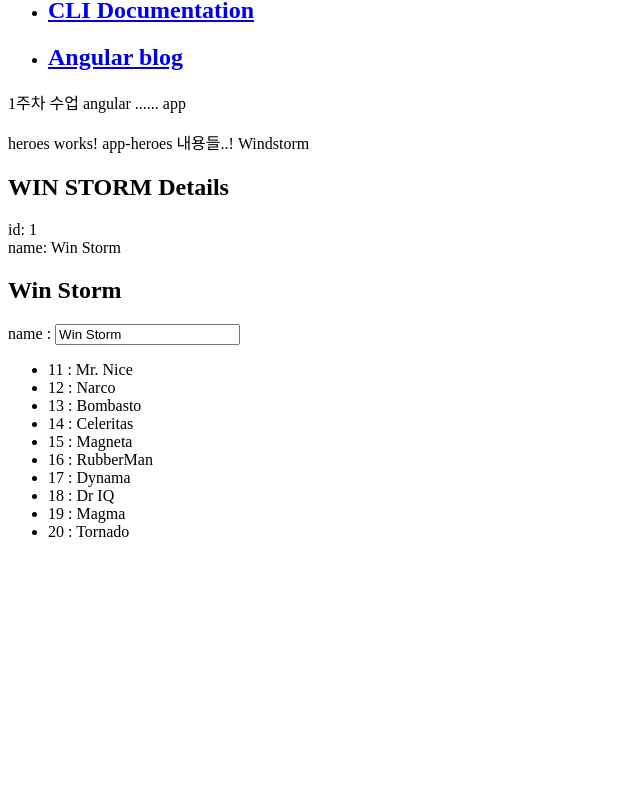
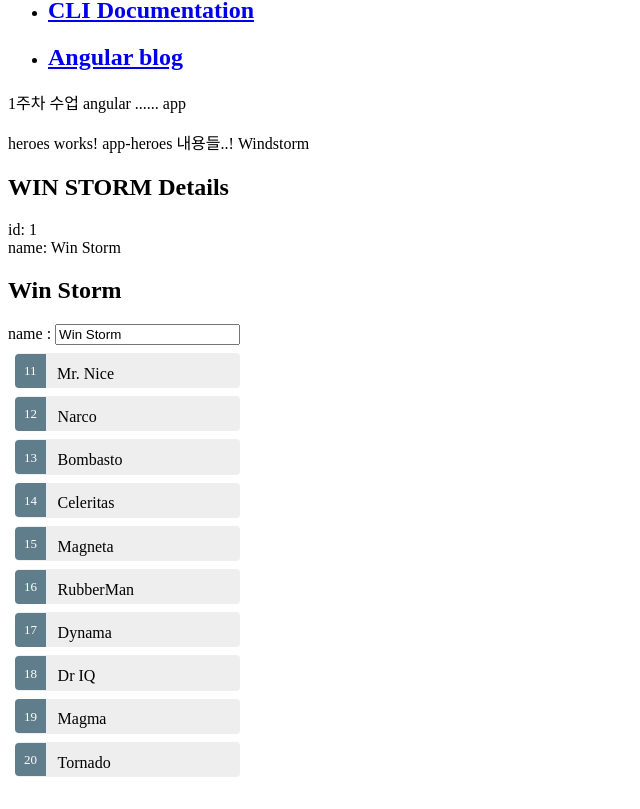
Before and after one commit to Limyeseul/toh, an Angular app: page / in a window 1280 px wide. Shown: the part 501-1310 px from the top of the page, without its empty margins (0-640 px from the left). Before the commit the page ends 1058 px from the top, so only its background shows below. Built offline with nearby package versions, Linux system fonts and the light colour scheme.

Commit message:
4. display list2
detail 영역 보여주기
자바스크립트에서 false가 되는 5가지 경우설명

```diff
--- a/src/app/heroes/heroes.component.css
+++ b/src/app/heroes/heroes.component.css
@@ -0,0 +1,48 @@
+/* HeroesComponent's private CSS styles */
+.selected {
+  background-color: #CFD8DC !important;
+  color: white;
+}
+.heroes {
+  margin: 0 0 2em 0;
+  list-style-type: none;
+  padding: 0;
+  width: 15em;
+}
+.heroes li {
+  cursor: pointer;
+  position: relative;
+  left: 0;
+  background-color: #EEE;
+  margin: .5em;
+  padding: .3em 0;
+  height: 1.6em;
+  border-radius: 4px;
+}
+.heroes li.selected:hover {
+  background-color: #BBD8DC !important;
+  color: white;
+}
+.heroes li:hover {
+  color: #607D8B;
+  background-color: #DDD;
+  left: .1em;
+}
+.heroes .text {
+  position: relative;
+  top: -3px;
+}
+.heroes .badge {
+  display: inline-block;
+  font-size: small;
+  color: white;
+  padding: 0.8em 0.7em 0 0.7em;
+  background-color: #607D8B;
+  line-height: 1em;
+  position: relative;
+  left: -1px;
+  top: -4px;
+  height: 1.8em;
+  margin-right: .8em;
+  border-radius: 4px 0 0 4px;
+}
--- a/src/app/heroes/heroes.component.html
+++ b/src/app/heroes/heroes.component.html
@@ -25,7 +25,15 @@
 
 <!-- let ~ of문법 알고있기 -->
 <ul class="heroes">
-  <li *ngFor="let hero of hero4">
-    <span class="badge">{{hero.id}} : </span>{{hero.name}}
+  <li *ngFor="let hero of hero4" (click)="onSelect(hero)">
+    <span class="badge">{{hero.id}}</span>{{hero.name}}
   </li>
 </ul>
+<!-- 선택된 객체를 보여주는 디테일 영역 -->
+<div *ngIf="selectedHero != undefined">
+  <div>
+    <label>name:
+      <input [(ngModel)]="selectedHero.name" placeholder="이름을 입력하세요.">
+    </label>
+  </div>
+</div>
--- a/src/app/heroes/heroes.component.ts
+++ b/src/app/heroes/heroes.component.ts
@@ -31,6 +31,8 @@
   }*/
 
   hero4 = HEROES;   // hero4: Hero[];
+  selectedHero: Hero;
+
   constructor() {
     this.hero3 = new Hero(2, 'Win Storm');
     this.hero4 = HEROES;
@@ -40,4 +42,9 @@
   ngOnInit() {
   }
 
+  // method
+  onSelect(hero: Hero) {
+    console.log(hero);
+    this.selectedHero = hero;
+  }
 }
```
